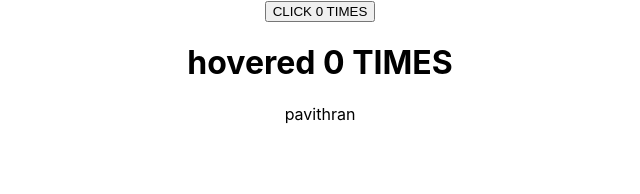
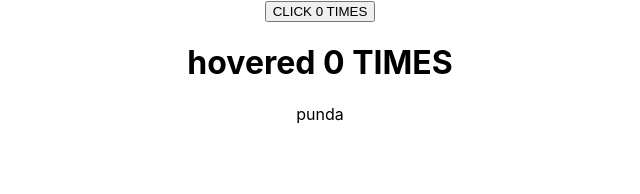
Before and after one commit to pop-dev5016/code-evolution-react, a React (Create React App) app: page / in a window 1280 px wide. Shown: the top 194 px of the page, without its empty margins (320-960 px from the left). Built offline with nearby package versions, Linux system fonts and the light colour scheme.

Commit message:
passing function

```diff
--- a/src/App.js
+++ b/src/App.js
@@ -16,7 +16,7 @@ class App extends Component {
     <div className="App">
       <ClickCounter2></ClickCounter2>
       <HoverCounter2></HoverCounter2>
-      <User name ="pavithran"></User>
+      <User name ={()=>"punda"}></User>
     </div>
   );
 }
--- a/src/User.js
+++ b/src/User.js
@@ -4,7 +4,7 @@
    render() {
      return (
        <div>
-         {this.props.name}
+         {this.props.name()}
        </div>
      )
    }
```
